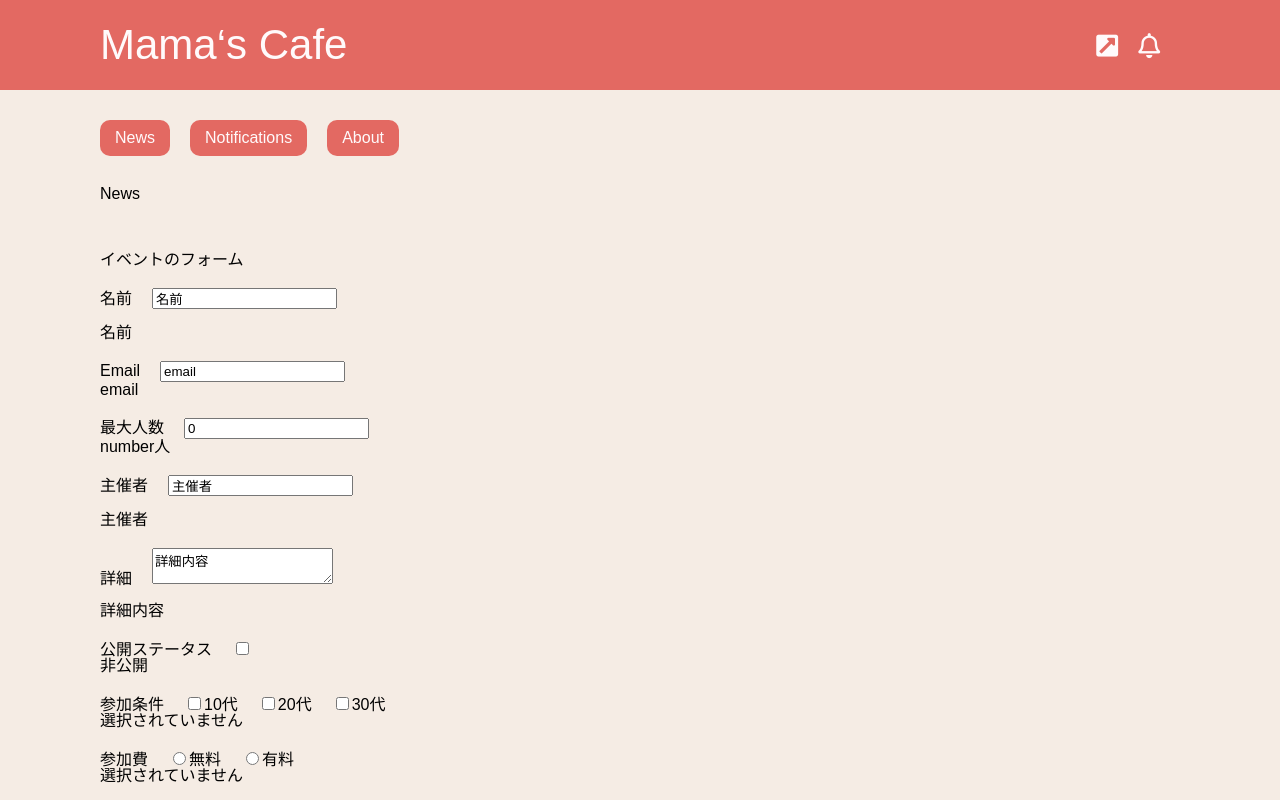
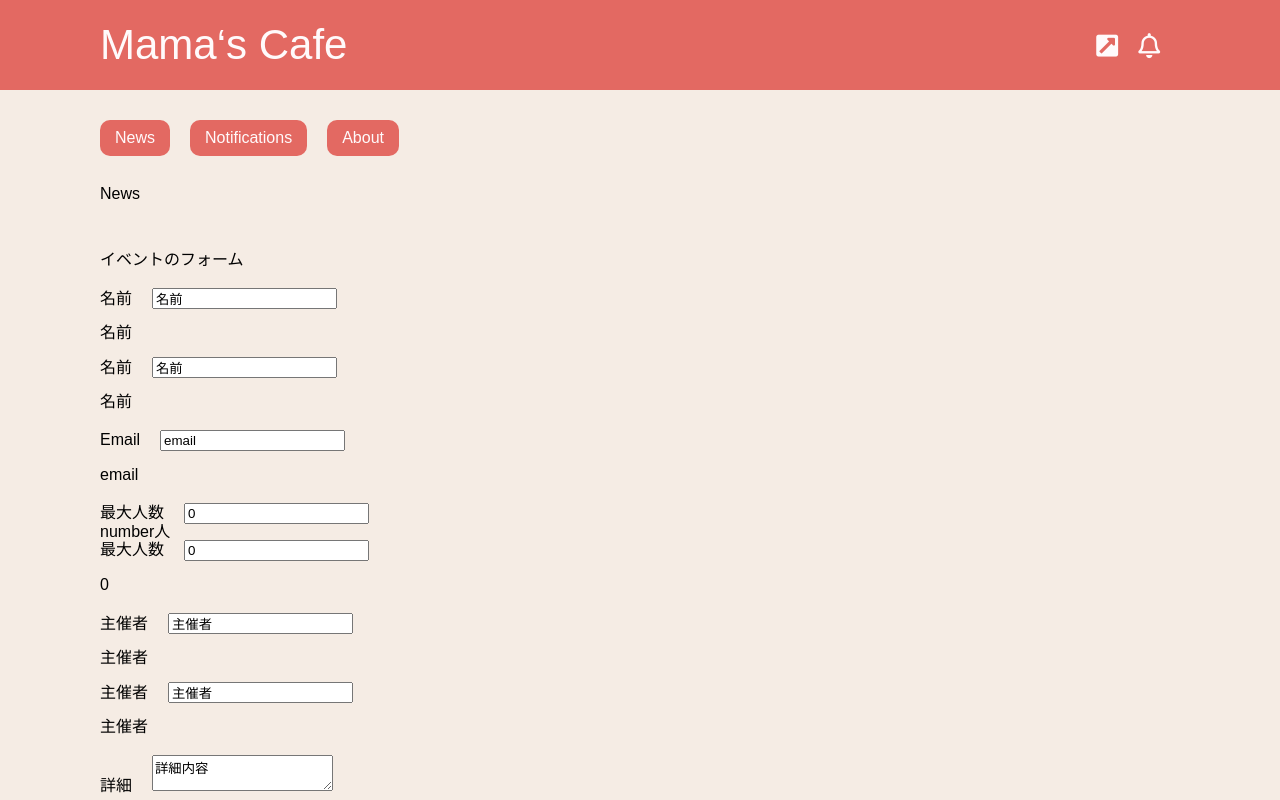
Before and after one commit to ikeda-shoki/udemy_Vue.js, a Vue app: page / in a window 1280 px wide. Shown: the top 800 px of the page. Built offline with nearby package versions, Linux system fonts and the light colour scheme; a web font is replaced by a local one.

Commit message:
[Add]udemy

```diff
--- a/src/components/Form/Form.vue
+++ b/src/components/Form/Form.vue
@@ -10,9 +10,11 @@
       <input type="text" id="title" v-model.lazy="eventData.name">
       <!-- preタグは入力された文字の空白や改行までしっかりと表示させるタグ -->
       <pre>{{ eventData.name }}</pre>
+      <FormText v-model.lazy="eventData.name" form-title="名前" form-type="text"></FormText>
     </div>
+
     <div class="form-item">
-      <FormEmail v-model.lazy="eventData.email"></FormEmail>
+      <FormText v-model.lazy="eventData.email" form-title="Email" form-type="text"></FormText>
       <!-- 上記のコンポーネントでv-modelを使用する際には要するに、:value = "eventData.email"
         @input =  "eventData.email = $event"このような形になっている。
         これを子コンポーネントでうまく利用する必要がある
@@ -23,12 +25,15 @@
       <!-- number修飾詞をつけることでinputに数字を入力する際、入力された後に形式がstringになることを防いでnumberのままになる -->
       <input type="number" id="maxNumber" v-model.number="eventData.maxNumber">
       <p>{{ typeof eventData.maxNumber }}人</p>
+      <FormText v-model.number="eventData.maxNumber" form-title="最大人数" form-type="number"></FormText>
     </div>
+
     <div class="form-item">
       <label for="host">主催者</label>
       <!-- trim修飾詞をつけることで頭とけつの空白を取ってしまう -->
       <input type="text" id="host" v-model.trim="eventData.host">
       <pre>{{ eventData.host }}</pre>
+      <FormText v-model.trim="eventData.host" form-title="主催者" form-type="text"></FormText>
     </div>
     <div class="form-item">
       <label for="detail">詳細</label>
@@ -79,7 +84,7 @@
 </template>
 
 <script>
-import FormEmail from './FormEmail'
+import FormText from './FormText'
 
 export default {
   data() {
@@ -99,7 +104,7 @@ export default {
     }
   },
   components: {
-    FormEmail,
+    FormText,
   },
   methods : {
   }
--- a/src/components/Form/FormEmail.vue
+++ /dev/null
@@ -1,21 +0,0 @@
-<template>
-  <div>
-    <label for="email">Email</label>
-    <input type="text" id="email" :value="value" @change="$emit('input', $event.target.value)">
-    <p>{{ value }}</p>
-  </div>
-</template>
-
-<script>
-export default {
-  props: [
-    "value",
-  ]
-}
-</script>
-
-<style scoped>
-label {
-    margin-right: 20px;
-  }
-</style>
--- /dev/null
+++ b/src/components/Form/FormText.vue
@@ -0,0 +1,23 @@
+<template>
+  <div>
+    <label :for="formTitle">{{ formTitle }}</label>
+    <input :type="formType" :id="formTitle" :value="value" @change="$emit('input', $event.target.value)">
+    <pre>{{ value }}</pre>
+  </div>
+</template>
+
+<script>
+export default {
+  props: [
+    "value",
+    "formTitle",
+    "formType"
+  ],
+}
+</script>
+
+<style scoped>
+label {
+    margin-right: 20px;
+  }
+</style>
```
